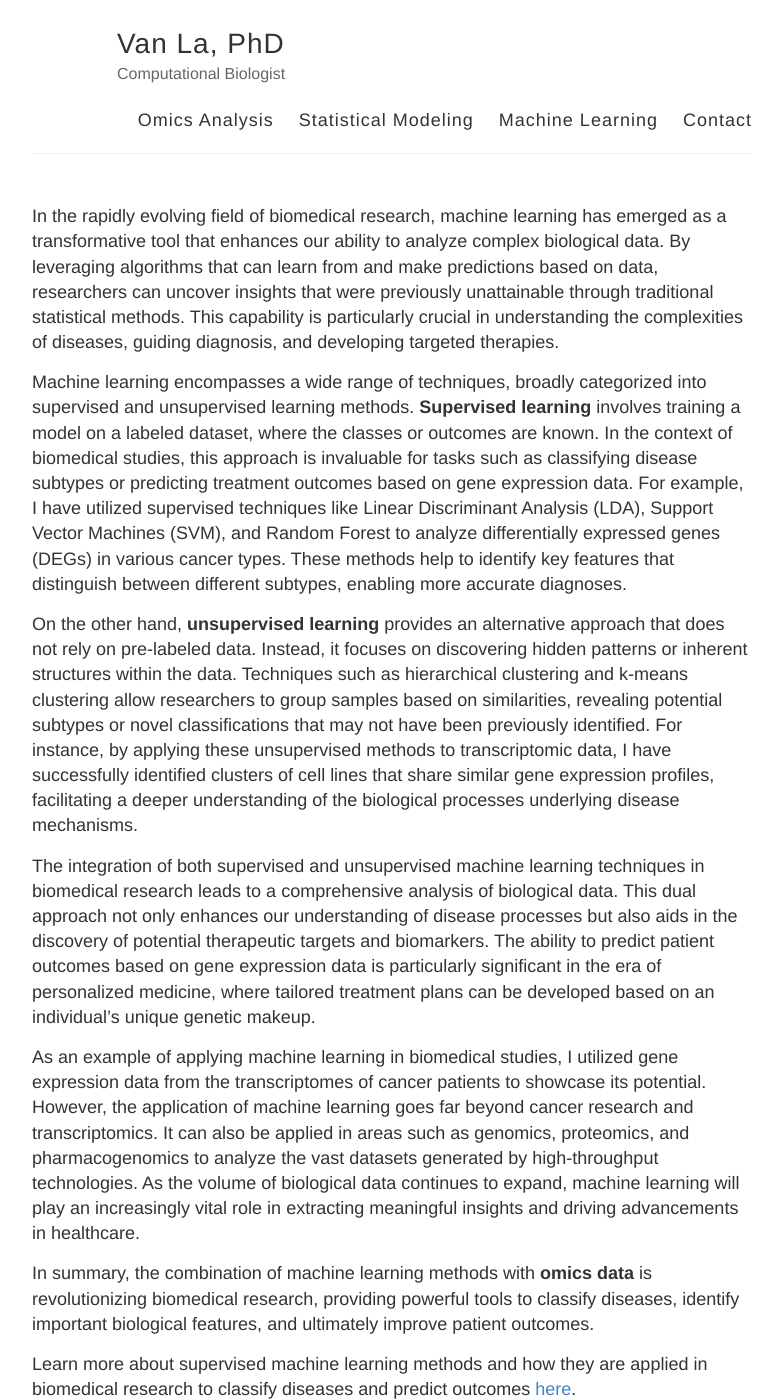
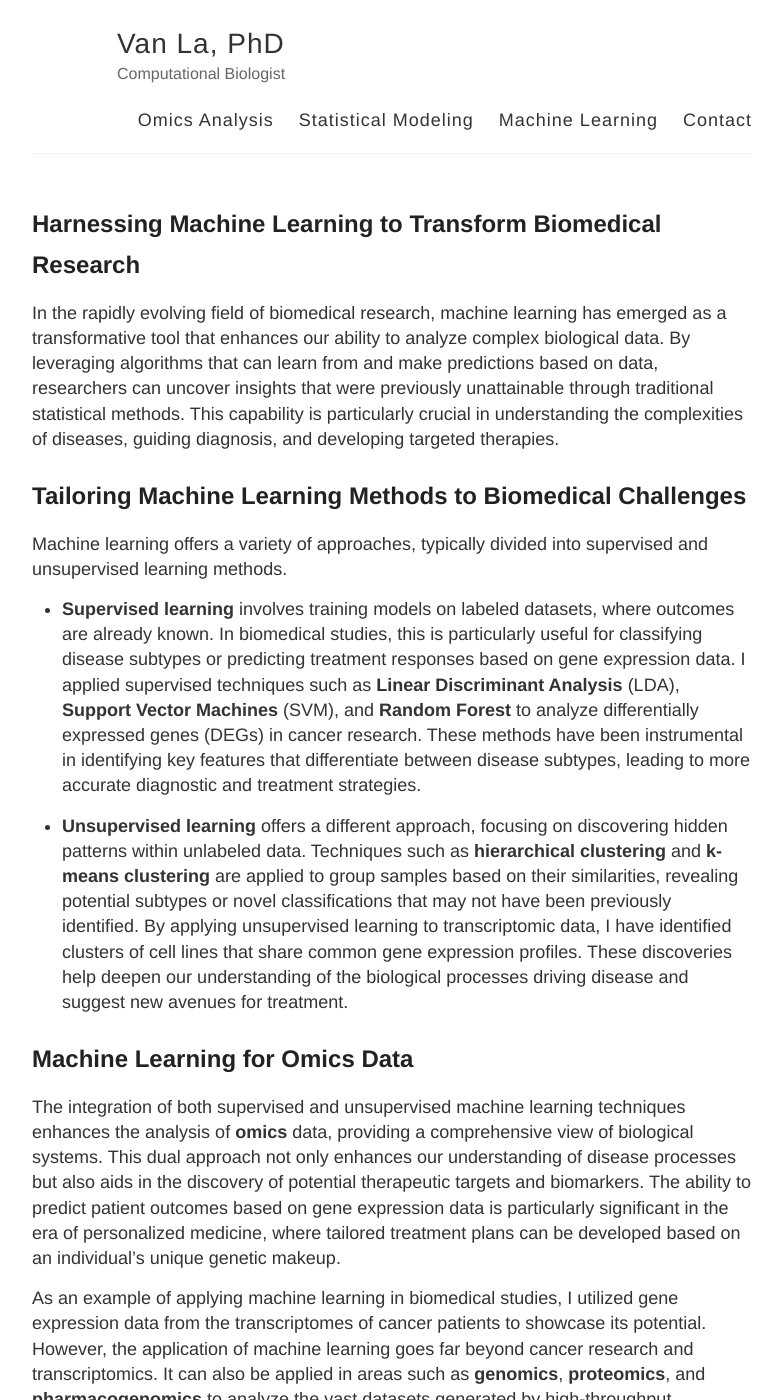
Before and after one commit to vanngocthuyla/Data_Analysis, a Jekyll site: the page built from _pages/machine_learning.md, in a window 1280 px wide and 1400 px high. Shown: the whole window, without its empty margins (248-1031 px from the left). Built offline with Jekyll 4.4.1, drawn with Linux system fonts in a browser that asks for light colours; some of the changed text lies outside the part shown.

Commit message:
Update machine_learning.md

```diff
--- a/_pages/machine_learning.md
+++ b/_pages/machine_learning.md
@@ -5,17 +5,27 @@ sitemap: false
 permalink: /machine_learning
 ---
 
+## Harnessing Machine Learning to Transform Biomedical Research
+
 In the rapidly evolving field of biomedical research, machine learning has emerged as a transformative tool that enhances our ability to analyze complex biological data. By leveraging algorithms that can learn from and make predictions based on data, researchers can uncover insights that were previously unattainable through traditional statistical methods. This capability is particularly crucial in understanding the complexities of diseases, guiding diagnosis, and developing targeted therapies.
 
-Machine learning encompasses a wide range of techniques, broadly categorized into supervised and unsupervised learning methods. **Supervised learning** involves training a model on a labeled dataset, where the classes or outcomes are known. In the context of biomedical studies, this approach is invaluable for tasks such as classifying disease subtypes or predicting treatment outcomes based on gene expression data. For example, I have utilized supervised techniques like Linear Discriminant Analysis (LDA), Support Vector Machines (SVM), and Random Forest to analyze differentially expressed genes (DEGs) in various cancer types. These methods help to identify key features that distinguish between different subtypes, enabling more accurate diagnoses.
+## Tailoring Machine Learning Methods to Biomedical Challenges
 
-On the other hand, **unsupervised learning** provides an alternative approach that does not rely on pre-labeled data. Instead, it focuses on discovering hidden patterns or inherent structures within the data. Techniques such as hierarchical clustering and k-means clustering allow researchers to group samples based on similarities, revealing potential subtypes or novel classifications that may not have been previously identified. For instance, by applying these unsupervised methods to transcriptomic data, I have successfully identified clusters of cell lines that share similar gene expression profiles, facilitating a deeper understanding of the biological processes underlying disease mechanisms.
+Machine learning offers a variety of approaches, typically divided into supervised and unsupervised learning methods.
 
-The integration of both supervised and unsupervised machine learning techniques in biomedical research leads to a comprehensive analysis of biological data. This dual approach not only enhances our understanding of disease processes but also aids in the discovery of potential therapeutic targets and biomarkers. The ability to predict patient outcomes based on gene expression data is particularly significant in the era of personalized medicine, where tailored treatment plans can be developed based on an individual’s unique genetic makeup.
+- **Supervised learning** involves training models on labeled datasets, where outcomes are already known. In biomedical studies, this is particularly useful for classifying disease subtypes or predicting treatment responses based on gene expression data. I applied supervised techniques such as **Linear Discriminant Analysis** (LDA), **Support Vector Machines** (SVM), and **Random Forest** to analyze differentially expressed genes (DEGs) in cancer research. These methods have been instrumental in identifying key features that differentiate between disease subtypes, leading to more accurate diagnostic and treatment strategies.
 
-As an example of applying machine learning in biomedical studies, I utilized gene expression data from the transcriptomes of cancer patients to showcase its potential. However, the application of machine learning goes far beyond cancer research and transcriptomics. It can also be applied in areas such as genomics, proteomics, and pharmacogenomics to analyze the vast datasets generated by high-throughput technologies. As the volume of biological data continues to expand, machine learning will play an increasingly vital role in extracting meaningful insights and driving advancements in healthcare.
+- **Unsupervised learning** offers a different approach, focusing on discovering hidden patterns within unlabeled data. Techniques such as **hierarchical clustering** and **k-means clustering** are applied to group samples based on their similarities, revealing potential subtypes or novel classifications that may not have been previously identified. By applying unsupervised learning to transcriptomic data, I have identified clusters of cell lines that share common gene expression profiles. These discoveries help deepen our understanding of the biological processes driving disease and suggest new avenues for treatment.
 
-In summary, the combination of machine learning methods with **omics data** is revolutionizing biomedical research, providing powerful tools to classify diseases, identify important biological features, and ultimately improve patient outcomes.
+## Machine Learning for Omics Data
+
+The integration of both supervised and unsupervised machine learning techniques enhances the analysis of **omics** data, providing a comprehensive view of biological systems. This dual approach not only enhances our understanding of disease processes but also aids in the discovery of potential therapeutic targets and biomarkers. The ability to predict patient outcomes based on gene expression data is particularly significant in the era of personalized medicine, where tailored treatment plans can be developed based on an individual’s unique genetic makeup.
+
+As an example of applying machine learning in biomedical studies, I utilized gene expression data from the transcriptomes of cancer patients to showcase its potential. However, the application of machine learning goes far beyond cancer research and transcriptomics. It can also be applied in areas such as **genomics**, **proteomics**, and **pharmacogenomics** to analyze the vast datasets generated by high-throughput technologies. As the volume of biological data continues to expand, machine learning will play an increasingly vital role in extracting meaningful insights and driving advancements in healthcare.
+
+## Contribution for Biomedical Innovation
+
+In summary, the combination of machine learning methods with **omics** data is revolutionizing biomedical research, providing powerful tools to classify diseases, identify important biological features, and ultimately improve patient outcomes.
 
 Learn more about supervised machine learning methods and how they are applied in biomedical research to classify diseases and predict outcomes [here](https://vanngocthuyla.github.io/Data_Analysis/_pages/omics/supervised).
 
```
